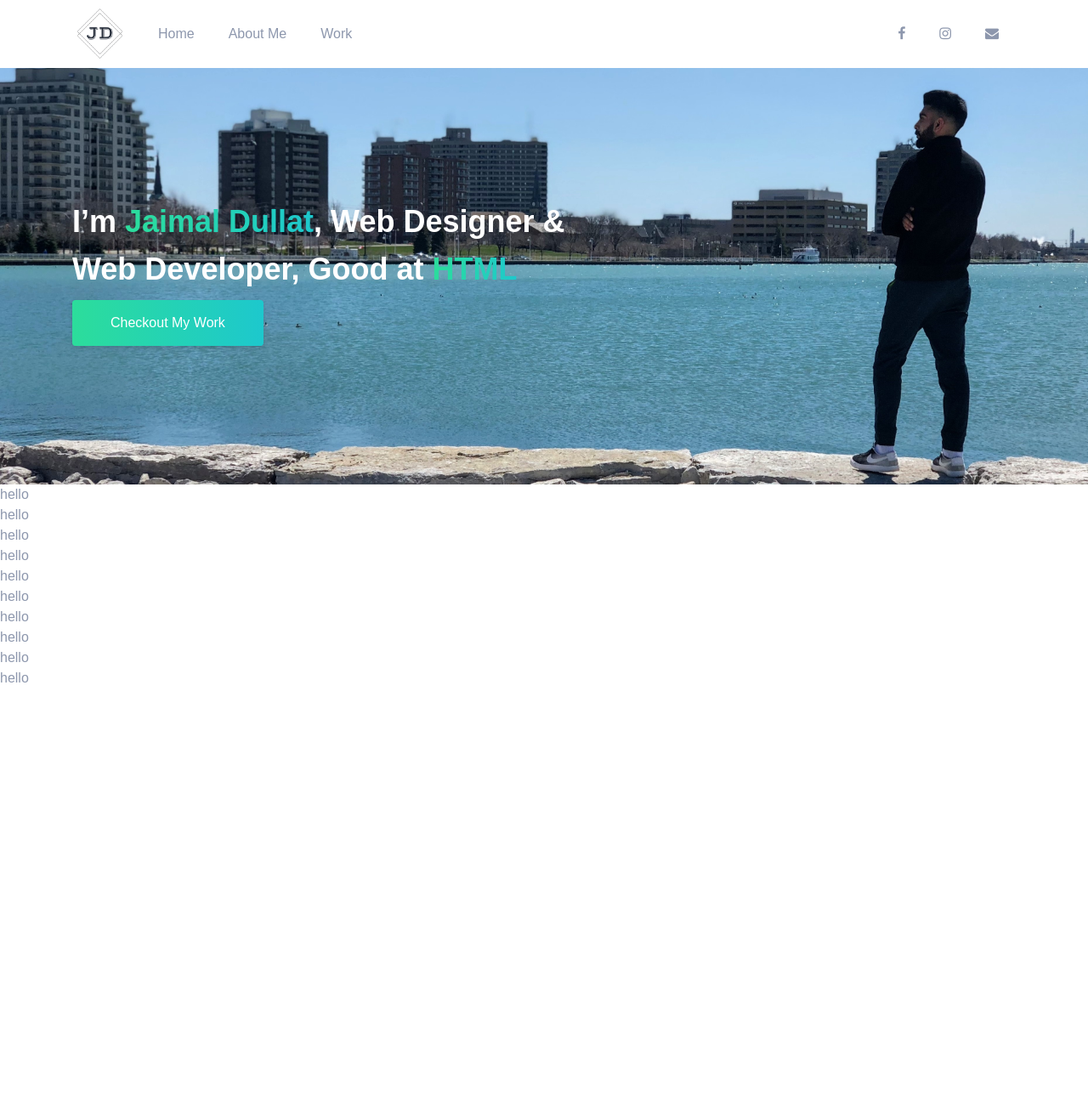
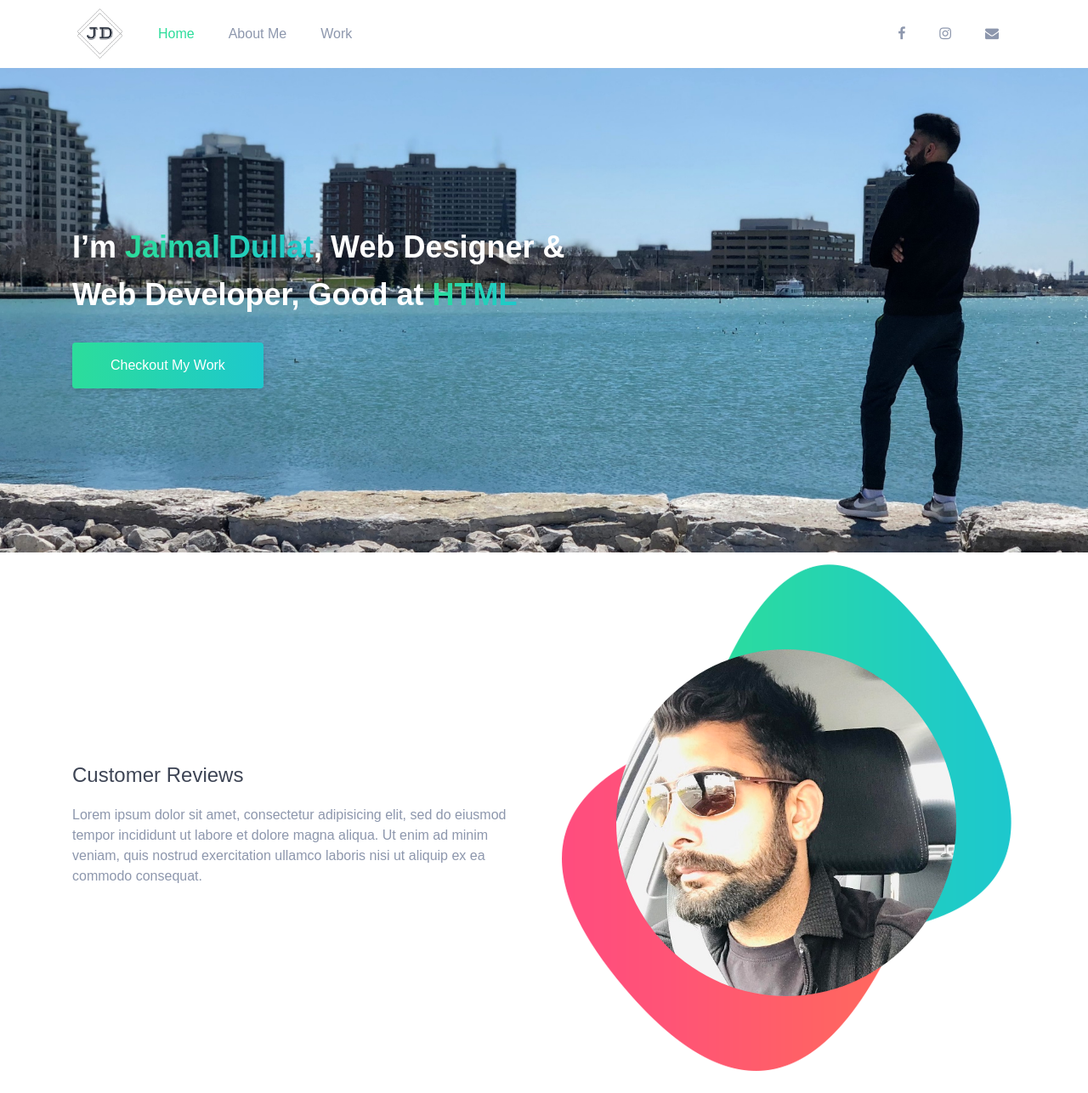
Before and after one commit to Jaimaldullat/jaimaldullat.github.io, a PHP site: page / in a window 1280 px wide. Shown: the whole page at 85% size. Before the commit the page ends 803 px from the top, so only its background shows below. Run offline with PHP 8.4, Linux system fonts and the light colour scheme; style sheets or scripts are compiled from the project's sources.

Commit message:
Added About Section

```diff
--- a/index.html
+++ b/index.html
@@ -61,8 +61,8 @@
                     </button>
                     <div class="collapse navbar-collapse" id="header1">
                         <ul class="navbar-nav mt-2 mt-lg-0 text-center">
-                            <li class="nav-item active"><a class="nav-link" href="#">Home</a></li>
-                            <li class="nav-item"><a class="nav-link" href="#">About Me</a></li>
+                            <li class="nav-item active"><a class="nav-link" href="#section-header">Home</a></li>
+                            <li class="nav-item"><a class="nav-link" href="#section-about">About Me</a></li>
                             <li class="nav-item"><a class="nav-link" href="#">Work</a></li>
 
                             <!-- <li class="nav-item"><a class="btn btn-outline-success" href="#">Hire Me</a></li> -->
@@ -83,28 +83,41 @@
         </div>
 
 
-        <div class="static-slider1">
+        <div class="static-slider1" id="section-header">
             <div class="container">
                 <!-- Row  -->
                 <div class="row">
                     <!-- Column -->
                     <div class="intro col-xs-12 col-sm-10 col-md-6 align-self-center " data-aos="fade-right" data-aos-duration="1200">
                         <h1 class="title">I’m <span class="text-success-gradiant font-weight-bold">Jaimal Dullat</span>, Web Designer & Web Developer, Good at <span class="text-success-gradiant typewrite font-weight-bold" data-period="2000" data-type='[ "Photoshop", "HTML", "CSS3", "Angular" ]'></span></h1>
-                        <a class="btn btn-success-gradiant btn-md btn-arrow m-t-20" data-toggle="collapse" href=""><span>Checkout My Work <i class="ti-arrow-right"></i></span></a>
+                        <a class="btn btn-success-gradiant btn-md btn-arrow mg-t-20" data-toggle="collapse" href=""><span>Checkout My Work <i class="ti-arrow-right"></i></span></a>
                     </div>
                 </div>
             </div>
         </div>
-        hello<br>
-        hello<br>
-        hello<br>
-        hello<br>
-        hello<br>
-        hello<br>
-        hello<br>
-        hello<br>
-        hello<br>
-        hello<br>
+        <div id="section-about">
+            <div class="testimonial2 spacer">
+                <div class="container">
+                    <div class="heading">
+                    </div>
+                    <div class="owl-carousel owl-theme testi2">
+                        <div class="item">
+                            <div class="row po-relative">
+                                <div class="col-lg-6 col-md-6 align-self-center">
+                                    <h3 class="mg-t-20 mg-b-20">Customer Reviews</h3>
+                                    <p>
+                                        Lorem ipsum dolor sit amet, consectetur adipisicing elit, sed do eiusmod tempor incididunt ut labore et dolore magna aliqua. Ut enim ad minim veniam, quis nostrud exercitation ullamco laboris nisi ut aliquip ex ea commodo consequat.
+                                    </p>
+                                </div>
+                                <div class="col-lg-6 col-md-6 image-thumb">
+                                    <img src="resources/images/jaimal.jpg" alt="Jaimal Dullat" class="circle img-fluid" />
+                                </div>
+                            </div>
+                        </div>
+                    </div>
+                </div>
+            </div>
+        </div>
     </div>
     <!-- ============================================================== -->
     <!-- End Wrapper -->
--- a/resources/css/style.css
+++ b/resources/css/style.css
@@ -190,6 +190,31 @@ a.white-link:focus {
     border-radius: 50%;
 }
 
+.icon-round {
+    width: 80px;
+    line-height: 80px;
+    text-align: center;
+    border-radius: 100%;
+    display: inline-block;
+}
+
+/*******************
+card
+*******************/
+.card {
+    border: 0px;
+    margin-bottom: 30px;
+}
+
+.card.card-shadow {
+    -webkit-box-shadow: 0px 0px 30px rgba(115, 128, 157, 0.1);
+    box-shadow: 0px 0px 30px rgba(115, 128, 157, 0.1);
+}
+
+.card-group .card {
+    border: 1px solid rgba(120, 130, 140, 0.13);
+    margin-bottom: 30px;
+}
 
 /*******************
 Headings
@@ -1953,6 +1978,10 @@ Section Navbar and Header
     font-weight: 400;
 }
 
+.h1-nav .navbar-nav .nav-item.active .nav-link {
+    color: #2cdd9b;
+}
+
 .h1-nav .navbar-nav .nav-item .nav-link:hover {
     color: #2cdd9b;
 }
@@ -1966,7 +1995,7 @@ Section Navbar and Header
     background: url(images/background.jpg);
     background-repeat: no-repeat;
     background-size: cover;
-    height: 500px;
+    height: 580px;
     background-position: right;
     position: relative;
     margin-top: 70px;
@@ -2013,3 +2042,48 @@ Section Navbar and Header
         }
     }
 }
+
+
+/*******************
+Section About
+*******************/
+.testimonial2 .testi2 .image-thumb {
+    background: url(images/greadint-bg.png) no-repeat top center;
+    text-align: center;
+    padding: 10% 0;
+}
+
+.testimonial2 .testi2 .image-thumb img {
+    width: 400px;
+}
+
+.testimonial2 .testi2 .owl-dots {
+    display: inline-block;
+    position: relative;
+    top: -100px;
+}
+
+.testimonial2 .testi2 .owl-dots .owl-dot {
+    border-radius: 100%;
+    width: 70px;
+    height: 70px;
+    background-size: cover;
+    margin-right: 10px;
+    opacity: 0.4;
+    cursor: pointer;
+}
+
+.testimonial2 .testi2 .owl-dots .owl-dot span {
+    display: none;
+}
+
+.testimonial2 .testi2 .owl-dots .owl-dot.active,
+.testimonial2 .testi2 .owl-dots .owl-dot:hover {
+    opacity: 1;
+}
+
+@media (max-width: 767px) {
+    .testimonial2 .testi2 .owl-dots {
+        top: 0px;
+    }
+}
```
Also changed, not shown: resources/css/images/greadint-bg.png (added), resources/images/jaimal.jpg (added).
